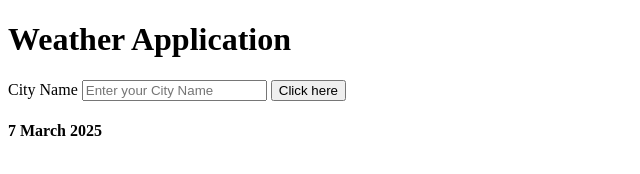
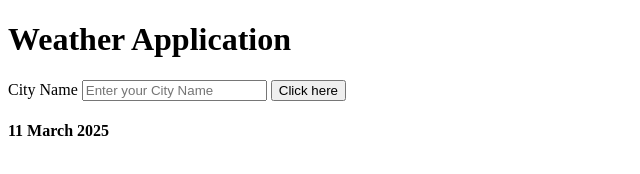
Before and after one commit to DevSpace-X/Weather-Application-, a plain HTML site: page index.html in a window 1280 px wide. Shown: the full height of the page, 0-640 px from the left. Drawn offline with nearby package versions, Linux system fonts and the light colour scheme.

Commit message:
we change the footer date

```diff
--- a/index.html
+++ b/index.html
@@ -43,6 +43,6 @@ axios.get(`https://api.weatherapi.com/v1/current.json?key=63e268df154943bea07816
 
 
 
-         <footer><h4>7 March 2025</h4></footer>
+         <footer><h4>11 March 2025</h4></footer>
 </body>
 </html>
```
